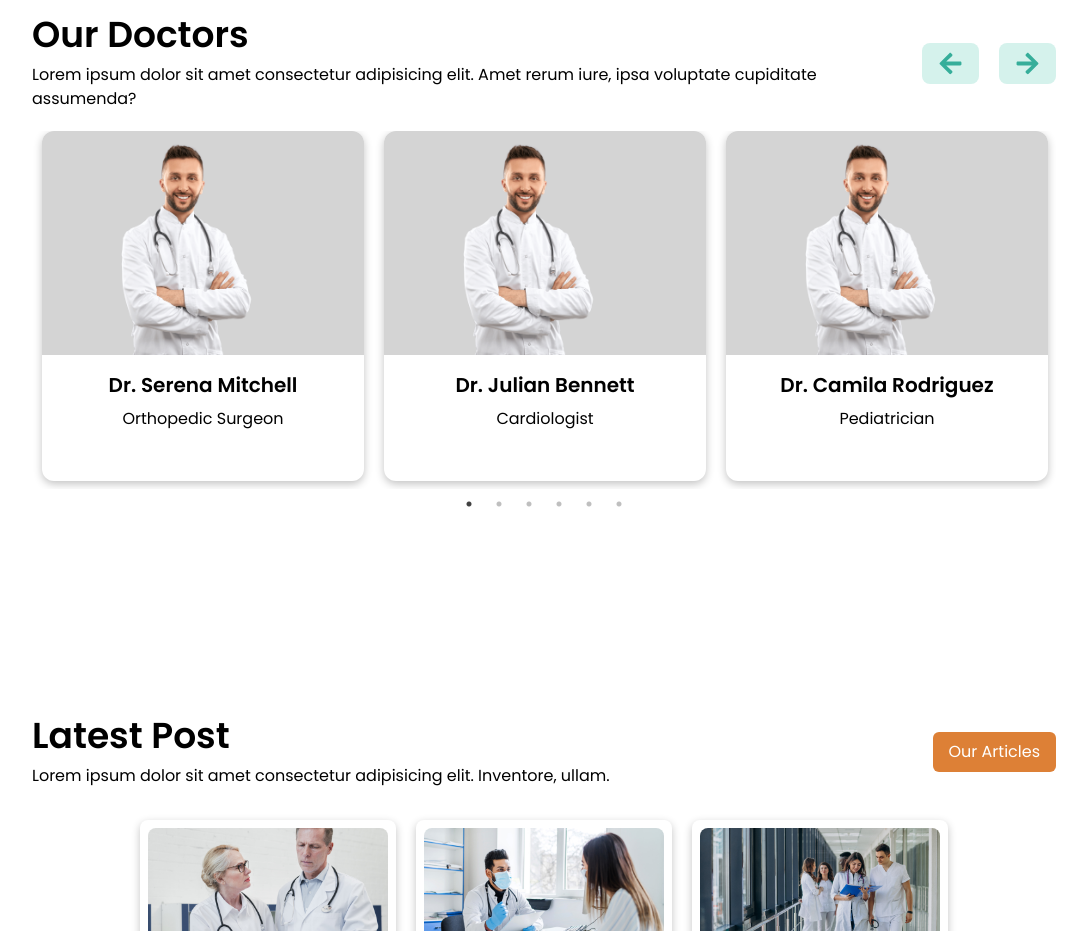
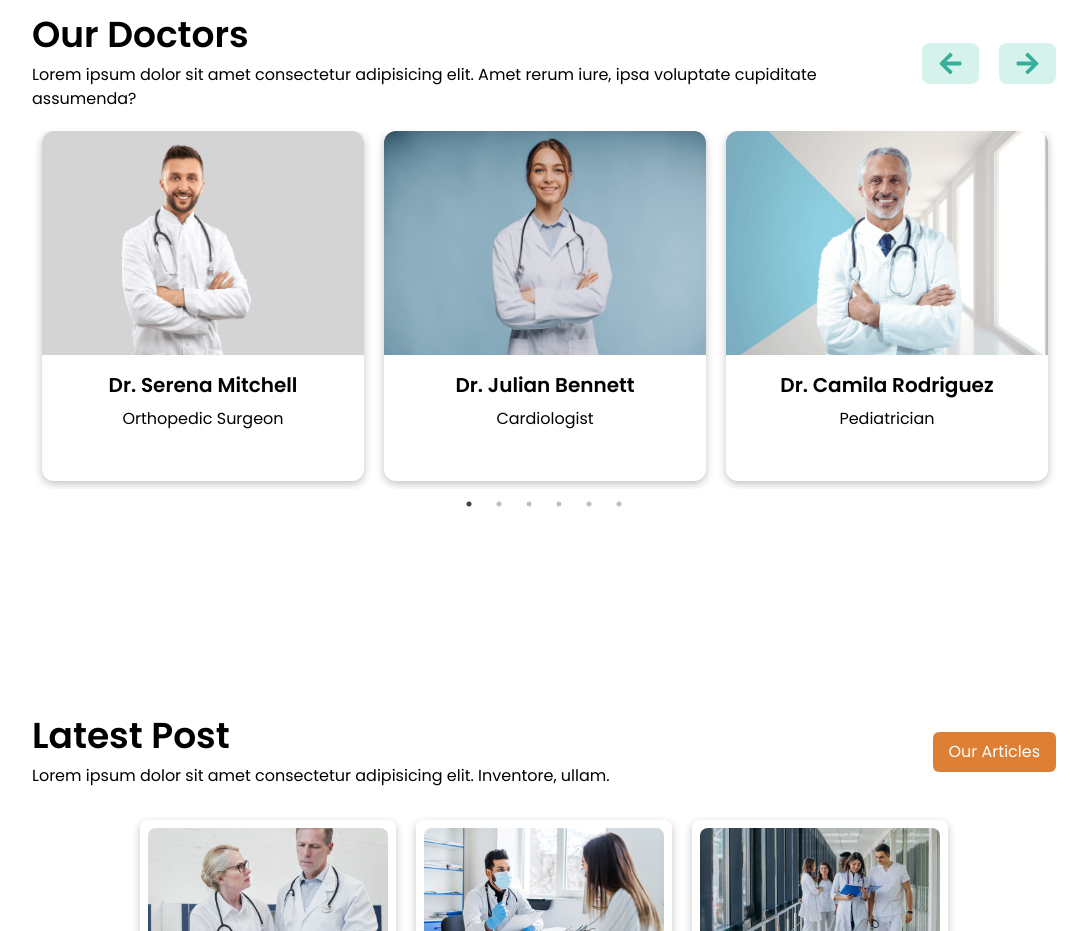
Before and after one commit to Oscedu15/Web-Medical, a React (Vite) app: page / in a window 1280 px wide. Shown: the part 2580-3511 px from the top of the page, without its empty margins (96-1183 px from the left). Built offline with nearby package versions, Linux system fonts and the light colour scheme.

Commit message:
Destructuracion Objeto map Doctors

```diff
--- a/src/components/Doctors.jsx
+++ b/src/components/Doctors.jsx
@@ -7,37 +7,40 @@ import { useRef } from "react";
 import Img1 from "../assets/img/doc1.png"
 import Img2 from "../assets/img/doc2.png"
 import Img3 from "../assets/img/doc3.png"
+import Img4 from "../assets/img/doc4.png"
+import Img5 from "../assets/img/doc5.png"
+import Img6 from "../assets/img/doc6.png"
 
 const Doctors = () => {
 
   const data = [
     {
-      img: {Img1},
+      img: Img1,
       name: "Dr. Serena Mitchell",
       specialties: "Orthopedic Surgeon",
     },
     {
-      img: {Img2},
+      img: Img2,
       name: "Dr. Julian Bennett",
       specialties: "Cardiologist",
     },
     {
-      img: {Img3},
+      img: Img3,
       name: "Dr. Camila Rodriguez",
       specialties: "Pediatrician",
     },
     {
-      img: "/src/assets/img/doc4.png",
+      img: Img4,
       name: "Dr. Victor Nguyen",
       specialties: "Neurologist",
     },
     {
-      img: "/src/assets/img/doc5.png",
+      img: Img5,
       name: "Dr. Ethan Carter",
       specialties: "Dermatologist",
     },
     {
-      img: "/src/assets/img/doc6.png",
+      img: Img6,
       name: "Dr. Olivia Martinez",
       specialties: "Ophthalmologist",
     },
@@ -103,15 +106,15 @@ const Doctors = () => {
       </div>
       <div className="mt-5">
         <Slider ref={slider} {...settings}>
-          {data.map((item, index) => (
+          {data?.map(({name, specialties, img, index}) => (
             <div key={index} className="h-[350px] text-black rounded-xl shadow-[rgba(0,_0,_0,_0.24)_0px_3px_8px] mb-2 cursor-pointer">
               <div>
-                <img src={Img1} alt="img" className="h-56 rounded-t-xl w-full" />
+                <img src={img} alt="img" className="h-56 rounded-t-xl w-full" />
               </div>
 
               <div className="flex flex-col justify-center items-center">
-                <h1 className="font-semibold text-xl pt-4">{item.name}</h1>
-                <h3 className="pt-2">{item.specialties}</h3>
+                <h1 className="font-semibold text-xl pt-4">{name}</h1>
+                <h3 className="pt-2">{specialties}</h3>
               </div>
             </div>
           ))}
```
